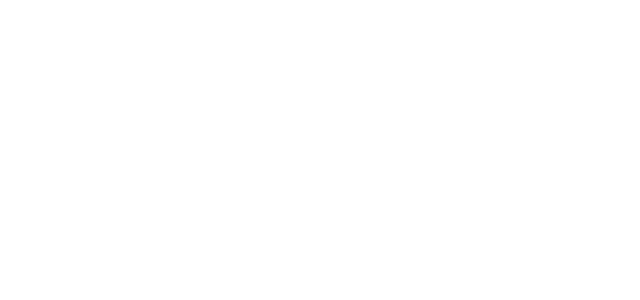
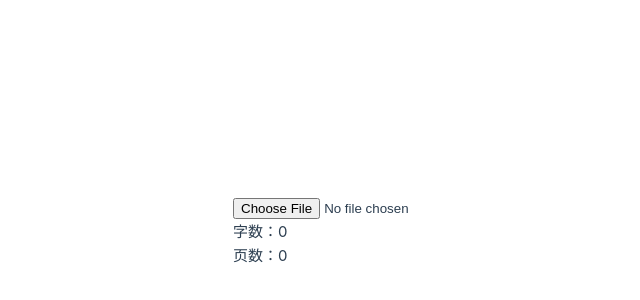
Before and after one commit to sunjingh/personal-tools, a Vue app: page / in a window 1280 px wide. Shown: the part 168-468 px from the top of the page, without its empty margins (154-794 px from the left). Built offline with nearby package versions, Linux system fonts and the light colour scheme.

Commit message:
build(dependencies): 更新项目依赖
- 新增 element-plus 依赖，版本为 ^2.9.0
- 新增 pptx-parser 依赖，版本为 1.1.7-beta.9
- 新增 unplugin-auto-import 依赖，版本为 ^0.18.6
- 新增 unplugin-vue-components 依赖，版本为 ^0.27.5
- 添加统计ppt字数

```diff
--- a/package.json
+++ b/package.json
@@ -13,7 +13,9 @@
     "format": "prettier --write src/"
   },
   "dependencies": {
+    "element-plus": "^2.9.0",
     "pinia": "^2.2.6",
+    "pptx-parser": "1.1.7-beta.9",
     "vue": "^3.5.13",
     "vue-router": "^4.4.5"
   },
@@ -29,6 +31,8 @@
     "npm-run-all2": "^7.0.1",
     "prettier": "^3.3.3",
     "typescript": "~5.6.3",
+    "unplugin-auto-import": "^0.18.6",
+    "unplugin-vue-components": "^0.27.5",
     "vite": "^6.0.1",
     "vite-plugin-vue-devtools": "^7.6.5",
     "vue-tsc": "^2.1.10"
--- a/src/main.ts
+++ b/src/main.ts
@@ -2,6 +2,7 @@ import './assets/main.css'
 
 import { createApp } from 'vue'
 import { createPinia } from 'pinia'
+import ElementPlus from 'element-plus'
 
 import App from './App.vue'
 import router from './router'
@@ -10,5 +11,6 @@ const app = createApp(App)
 
 app.use(createPinia())
 app.use(router)
+app.use(ElementPlus, { size: 'small', zIndex: 3000 })
 
 app.mount('#app')
--- a/src/views/HomeView.vue
+++ b/src/views/HomeView.vue
@@ -1,7 +1,86 @@
 <template>
-  <main>
-  </main>
+  <div>
+    <input type="file" @change="handleFileChange" />
+    <div>
+      <span>字数：</span>
+      <span>{{ wordCount }}</span>
+    </div>
+    <div>
+      <span>页数：</span>
+      <span>{{ pageNum }}</span>
+    </div>
+  </div>
 </template>
 
 <script setup lang="ts">
+// @ts-expect-error pptx-parser 模块未提供类型定义文件
+import parse from 'pptx-parser'
+import { ref } from 'vue';
+
+const pageNum = ref(0)
+const wordCount = ref(0)
+
+async function handleFileChange(e: Event) {
+  wordCount.value = 0
+  const file = (e.target as HTMLInputElement)?.files?.[0]
+  if (file) {
+    const pptJson = await parse(file)
+
+    pageNum.value = pptJson.slides.length
+
+    const textRunList = extractTextRunValues(pptJson)
+
+    textRunList.forEach((ele) => {
+      wordCount.value += countWords(ele.content);
+    });
+  }
+
+}
+
+interface TextRunObj {
+  textRun: ResultItem; // textRun 属性的类型为ResultItem
+  [key: string]: unknown; // 其他可选的属性，可以是任意类型
+}
+interface ResultItem {
+  content: string; // content 属性的类型为字符串
+  [key: string]: unknown; // 其他可选的属性，可以是任意类型
+}
+
+function extractTextRunValues(obj: TextRunObj): ResultItem[] {
+  const result: ResultItem[] = [];
+
+  function recurse(current: TextRunObj): void {
+    if (typeof current !== "object" || current === null) return;
+
+    for (const key in current) {
+      if (current[key]) {
+        if (key === "textRun") {
+          result.push(current[key]); // 如果是 textRun 属性且值为字符串，提取其值
+        } else if (typeof current[key] === "object") {
+          recurse(current[key] as TextRunObj); // 递归遍历子对象
+        }
+      }
+
+    }
+  }
+
+  recurse(obj);
+  return result;
+}
+
+function countWords(text: string) {
+  if (typeof text !== "string") return 0;
+
+  const textTemp = text.replace(/\s+/g, '');
+
+  // 正则表达式：匹配英文单词、中文字符、数字
+  if (!/[\u4e00-\u9fa5]+/.test(textTemp)) {
+    return textTemp.split(' ').length
+  }
+
+  // 如果没有匹配项，返回 0
+  return textTemp.length;
+}
 </script>
+
+<style scoped></style>
--- a/vite.config.ts
+++ b/vite.config.ts
@@ -3,16 +3,25 @@ import { fileURLToPath, URL } from 'node:url'
 import { defineConfig } from 'vite'
 import vue from '@vitejs/plugin-vue'
 import vueDevTools from 'vite-plugin-vue-devtools'
+import AutoImport from 'unplugin-auto-import/vite'
+import Components from 'unplugin-vue-components/vite'
+import { ElementPlusResolver } from 'unplugin-vue-components/resolvers'
 
 // https://vite.dev/config/
 export default defineConfig({
   plugins: [
     vue(),
     vueDevTools(),
+    AutoImport({
+      resolvers: [ElementPlusResolver()],
+    }),
+    Components({
+      resolvers: [ElementPlusResolver()],
+    }),
   ],
   resolve: {
     alias: {
-      '@': fileURLToPath(new URL('./src', import.meta.url))
+      '@': fileURLToPath(new URL('./src', import.meta.url)),
     },
   },
 })
```
Also changed, not shown: auto-imports.d.ts (added, +10 -0 lines), components.d.ts (added, +14 -0 lines), 1 other file (tests, documents, lock files or other folders).
